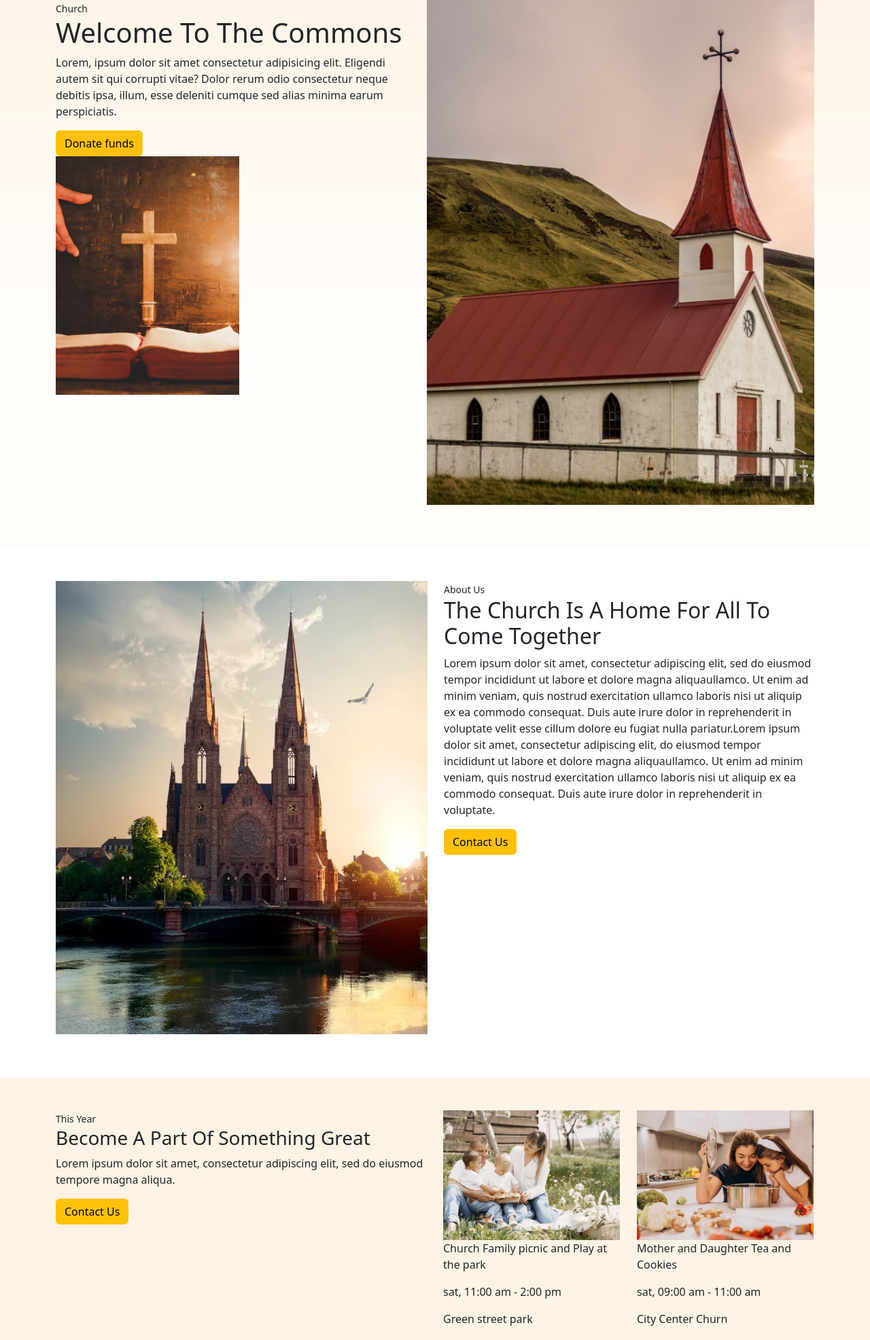
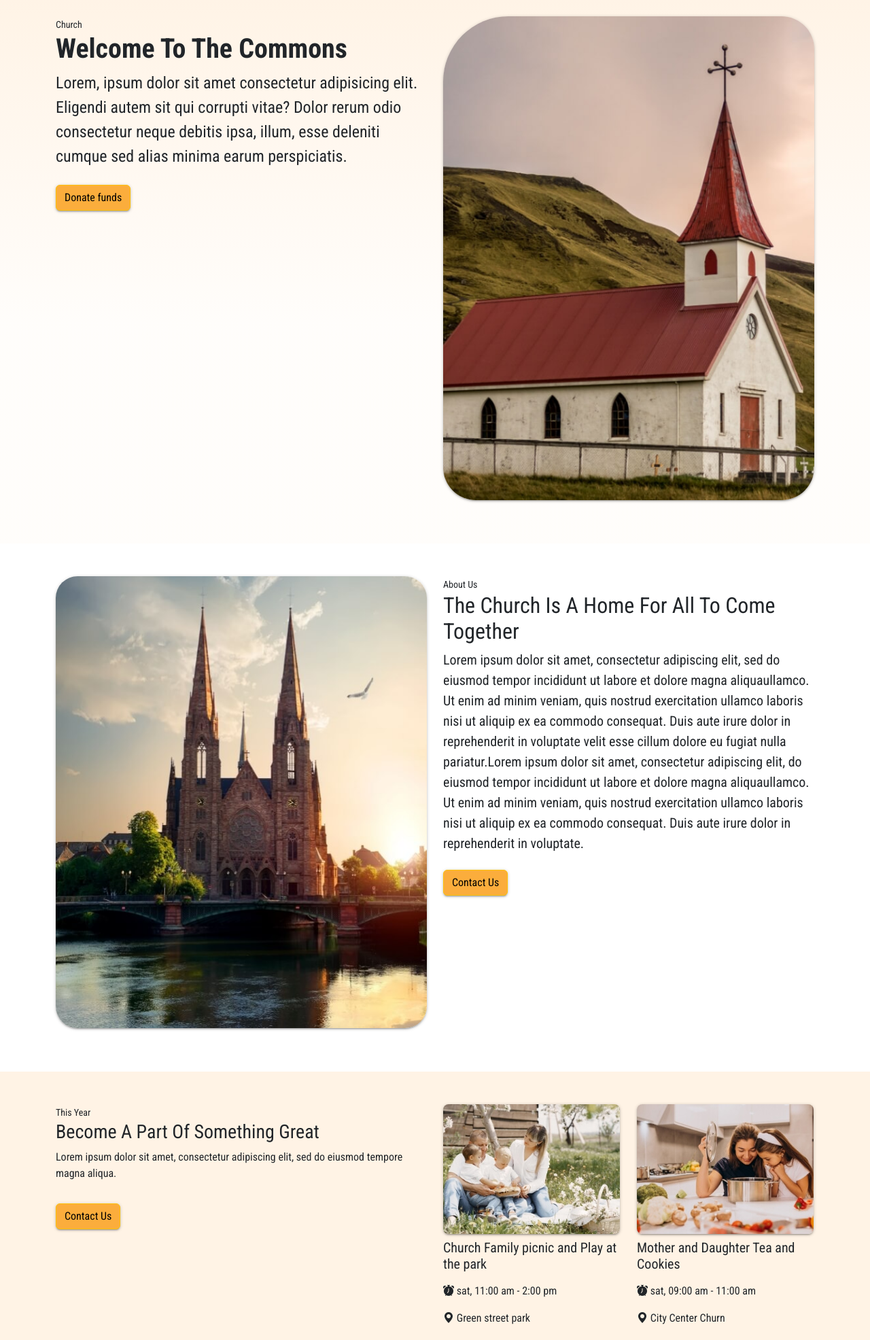
Before and after one commit to djmendoza39/proyecto-iglesia, a plain HTML site: page index.html in a window 1280 px wide. Shown: the part 168-2140 px from the top of the page at 68% size. Drawn offline with nearby package versions, Linux system fonts and the light colour scheme.

Commit message:
se mejoran unos estilos y se hace responsivo

```diff
--- a/index.html
+++ b/index.html
@@ -17,8 +17,24 @@
       href="https://cdn.jsdelivr.net/npm/bootstrap-icons@1.8.3/font/bootstrap-icons.css"
     />
     <style>
+        @import url('https://fonts.googleapis.com/css2?family=Roboto+Condensed:wght@300;400;700&display=swap');
+
+      body{
+        font-family: 'Roboto Condensed', sans-serif;
+      }
+      h1{
+        font-weight: 600;
+      }
       header {
         background-color: #fff3e5;
+      }
+
+      img, a{
+        box-shadow: 0px 2px 2px 0px rgba(0,0,0,0.14) , 0px 3px 1px -2px rgba(0,0,0,0.12) , 0px 1px 5px 0px rgba(0,0,0,0.2) ;
+      }
+
+      .btn-warning{
+        background-color: #FBAD3C;
       }
       figure.container-img-logo {
         width: 70px;
@@ -33,6 +49,14 @@
           rgba(255, 243, 229, 0.1600841020001751) 61%,
           rgba(255, 243, 229, 0.16848746334471287) 63%
         );
+      }
+
+      .img1-slide, .img2-slide{
+        border-top-left-radius: 6rem;
+        border-top-right-radius: 3rem;
+        border-bottom-right-radius: 3rem;
+        border-bottom-left-radius: 3rem;
+
       }
       /* / */
 
@@ -55,7 +79,7 @@
     <!-- seccion header -->
     <header>
       <nav class="navbar navbar-expand-lg">
-        <div class="container pb-2">
+        <div class="container py-3">
           <figure class="container-img-logo">
             <img
               class="img-fluid"
@@ -93,25 +117,23 @@
     <section class="seccion-slide py-5">
       <div class="container">
         <div class="row">
-          <div class="col">
+          <div class="col-12 col-md-6">
             <small>Church</small>
-            <h1>Welcome To The Commons</h1>
-            <p>
+            <h1 class="fs-1">Welcome To The Commons</h1>
+            <p class="fs-4">
               Lorem, ipsum dolor sit amet consectetur adipisicing elit. Eligendi
               autem sit qui corrupti vitae? Dolor rerum odio consectetur neque
               debitis ipsa, illum, esse deleniti cumque sed alias minima earum
               perspiciatis.
             </p>
-            <a class="btn btn-warning" aria-current="page" href="#"
+            <a class="btn btn-warning my-2" aria-current="page" href="#"
               >Donate funds</a
             >
+
+          </div>
+          <div class="col-12 col-md-6">
             <figure>
-              <img src="img/img-slider1.jpg" alt="imagen iglesia seccion 1" />
-            </figure>
-          </div>
-          <div class="col">
-            <figure>
-              <img src="img/img-slider2.jpg" alt="imagen iglesia seccion 2" />
+              <img class="img2-slide img-fluid" src="img/img-slider2.jpg" alt="imagen iglesia seccion 2" />
             </figure>
           </div>
         </div>
@@ -123,18 +145,19 @@
     <section class="seccion-abouts py-5">
       <div class="container">
         <div class="row">
-          <div class="col">
+          <div class="col-12 col-md-6">
             <figure>
               <img
+              class="img-fluid rounded-5"
                 src="img/img-abouts.jpg"
                 alt="imagen de iglesia en la seccion abouts"
               />
             </figure>
           </div>
-          <div class="col">
+          <div class="col-12 col-md-6">
             <small>About Us</small>
             <h2>The Church Is A Home For All To Come Together</h2>
-            <p>
+            <p class="fs-5">
               Lorem ipsum dolor sit amet, consectetur adipiscing elit, sed do
               eiusmod tempor incididunt ut labore et dolore magna aliquaullamco.
               Ut enim ad minim veniam, quis nostrud exercitation ullamco laboris
@@ -146,7 +169,7 @@
               ullamco laboris nisi ut aliquip ex ea commodo consequat. Duis aute
               irure dolor in reprehenderit in voluptate.
             </p>
-            <a class="btn btn-warning" aria-current="page" href="#"
+            <a class="btn btn-warning my-2" aria-current="page" href="#"
               >Contact Us</a
             >
           </div>
@@ -166,25 +189,25 @@
               Lorem ipsum dolor sit amet, consectetur adipiscing elit, sed do
               eiusmod tempore magna aliqua.
             </p>
-            <a class="btn btn-warning" aria-current="page" href="#"
+            <a class="btn btn-warning my-3" aria-current="page" href="#"
               >Contact Us</a
             >
           </div>
           <div class="col-12 col-md-6 col-lg-3">
             <figure>
-              <img src="img/img-becons1.jpg" alt="" />
-              <p>Church Family picnic and Play at the park</p>
+              <img class="rounded-3" src="img/img-becons1.jpg" alt="" />
+              <h5 class="fs-45 mt-2">Church Family picnic and Play at the park</h5>
             </figure>
-            <p>sat, 11:00 am - 2:00 pm</p>
-            <p>Green street park</p>
+            <p><i class="bi bi-alarm-fill"></i> sat, 11:00 am - 2:00 pm</p>
+            <p><i class="bi bi-geo-alt-fill"></i> Green street park</p>
           </div>
           <div class="col-12 col-md-6 col-lg-3">
             <figure>
-              <img src="img/img-becoms2.jpg" alt="" />
-              <p>Mother and Daughter Tea and Cookies</p>
+              <img class="rounded-3" src="img/img-becoms2.jpg" alt="" />
+              <h5 class="fs-45 mt-2">Mother and Daughter Tea and Cookies</h5>
             </figure>
-            <p>sat, 09:00 am - 11:00 am</p>
-            <p>City Center Churn</p>
+            <p><i class="bi bi-alarm-fill"></i> sat, 09:00 am - 11:00 am</p>
+            <p><i class="bi bi-geo-alt-fill"> </i>City Center Churn</p>
           </div>
         </div>
       </div>
@@ -195,7 +218,7 @@
     <section class="seccion-study py-5">
       <div class="container">
         <div class="row">
-          <div class="col">
+          <div class="col-12 col-md-6">
             <small>Holy Bible</small>
             <h4>Join Bible Study Group</h4>
             <p>
@@ -204,11 +227,12 @@
               enim ad minim veniam, quis nostrud exercitation ullamco laboris
               nisi ut aliquip ex ea commodo consequat.
             </p>
-            <a class="btn btn-warning" aria-current="page" href="#">Join now</a>
+            <a class="btn btn-warning my-3" aria-current="page" href="#">Join now</a>
           </div>
-          <div class="col">
+          <div class="col-12 col-md-6">
             <figure>
               <img
+              class="img-fluid rounded-3"
                 src="img/img-holy-bible.jpg"
                 alt="imagen de estudio de la biblia"
               />
@@ -266,7 +290,7 @@
         <small>Ministrises</small>
         <h3>Our Ministries</h3>
         <div class="row">
-          <div class="col">
+          <div class="col-12 col-md-4 my-2">
             <div class="card">
               <img src="img/img-becoms2.jpg" class="card-img-top" alt="grupo de niños" />
               <div class="card-body">
@@ -281,7 +305,7 @@
               </div>
             </div>
           </div>
-          <div class="col">
+          <div class="col-12 col-md-4 my-2">
             <div class="card">
               <img
                 src="img/img-becoms2.jpg"
@@ -300,7 +324,7 @@
               </div>
             </div>
           </div>
-          <div class="col">
+          <div class="col-12 col-md-4 my-2">
             <div class="card">
               <img
                 src="img/img-becoms2.jpg"
@@ -332,9 +356,9 @@
       </div>
       <div class="container">
         <div class="row text-center">
-          <div class="col-12 col-md-4 col-lg-4">
+          <div class="col-12 col-md-4">
             <figure>
-              <img src="img/img-pastor1.jpg" alt="persona de titulo pastor" />
+              <img class="img-fluid rounded-3" src="img/img-pastor1.jpg" alt="persona de titulo pastor" />
             </figure>
             <span>Ronald Spencer</span>
             <small>Pastor</small>
@@ -344,9 +368,9 @@
               <i class="bi bi-instagram"></i>
             </div>
           </div>
-          <div class="col-12 col-md-4 col-lg-4">
+          <div class="col-12 col-md-4">
             <figure>
-              <img src="img/img-pastor2.jpg" alt="persona con estudios senior en pastorado" />
+              <img class="img-fluid rounded-3" src="img/img-pastor2.jpg" alt="persona con estudios senior en pastorado" />
             </figure>
             <span>Jhone Senior</span>
             <small>Senior Pastor</small>
@@ -356,9 +380,9 @@
               <i class="bi bi-instagram"></i>
             </div>
           </div>
-          <div class="col-12 col-md-4 col-lg-4">
+          <div class="col-12 col-md-4">
             <figure>
-              <img src="img/img-monja.jpg" alt="pator a cargo de la congregacion" />
+              <img class="img-fluid rounded-3" src="img/img-monja.jpg" alt="pator a cargo de la congregacion" />
             </figure>
             <span>Walter Spencer</span>
             <small>pastor</small>
@@ -377,13 +401,14 @@
     <section class="seccion-contacto py-5">
       <div class="container">
         <div class="row">
-          <div class="col">
+          <div class="col-12 col-md-5">
             <img
+            class="img-fluid rounded-3"
               src="img/img-contact.jpg"
               alt="imagen que pertenece a la seccion de contactanos"
             />
           </div>
-          <div class="col">
+          <div class="col-12 col-md-7">
             <small>Contact Us</small>
             <h4>Get In Touch With Us</h4>
             <form>
```
